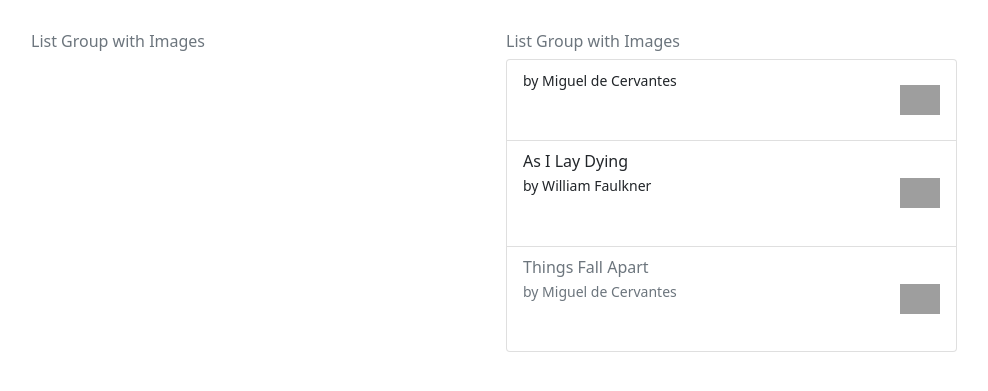
After one commit to justin-young5/justin-young5-github.io, a Django app: page /myJXN/events/ in a window 1280 px wide. The commit adds this page. Shown: the top 391 px of the page, without its empty margins (51-1039 px from the left). Run offline with Django 4.2, Linux system fonts and the light colour scheme; data comes from the database, SQL or seed files in the repository; both versions use the stored data as it was after the commit; parts of the project's set-up code (start-up, migrations or seed data) failed here and were passed over; some libraries are stand-ins or nearby versions; grey boxes are pictures that could not be loaded.

Commit message:
worked on cs

```diff
--- a/capstone2/myJXN/models.py
+++ b/capstone2/myJXN/models.py
@@ -25,7 +25,7 @@ class Type(models.Model):
 
 class Entry(models.Model):
     name = models.CharField(max_length=100, default='')
-    address = models.CharField(max_length=100, default=NULL)
+    address = models.CharField(max_length=300, default=NULL)
     description = models.CharField(max_length=200, default='')
     event = models.ForeignKey(Type, on_delete=models.RESTRICT)
     picture = models.ImageField(upload_to='images/', null=True, blank=True)
--- /dev/null
+++ b/capstone2/myJXN/static/dist/css/events.css
@@ -0,0 +1,6 @@
+body{
+    padding: 2rem 0rem;
+  }
+  .image-parent {
+    max-width: 40px;
+  }
--- /dev/null
+++ b/capstone2/myJXN/templates/events.html
@@ -0,0 +1,108 @@
+{% load static %}
+<!DOCTYPE html>
+<html lang="en">
+<head>
+    <meta charset="UTF-8">
+    <meta http-equiv="X-UA-Compatible" content="IE=edge">
+    <meta name="viewport" content="width=device-width, initial-scale=1.0">
+    <link href="{% static 'dist/css/events.css' %}" rel="stylesheet" />
+    <script src="https://cdn.jsdelivr.net/npm/vue/dist/vue.js"></script>
+    <script src="https://cdn.jsdelivr.net/npm/axios/dist/axios.min.js"></script>
+    <link href="https://cdn.jsdelivr.net/npm/bootstrap@5.0.0/dist/css/bootstrap.min.css" rel="stylesheet" integrity="sha384-wEmeIV1mKuiNpC+IOBjI7aAzPcEZeedi5yW5f2yOq55WWLwNGmvvx4Um1vskeMj0" crossorigin="anonymous">
+    <title>Document</title>
+</head>
+<body>
+    <div id="app">
+        <div class="container">
+            <div class="row">
+            <div class="col-12 col-sm-8 col-lg-5">
+                <h6 class="text-muted">List Group with Images</h6>
+                <ul class="list-group" v-for="os in nobj">
+                <a href="#" class="list-group-item list-group-item-action d-flex justify-content-between align-items-center">
+                    <div class="flex-column">
+                    ${os.description}
+                    <p><small>by Miguel de Cervantes</small></p>
+                    <span class="badge badge-info badge-pill"> 2 Copies in Stock</span>
+                    </div>
+                    <div class="image-parent">
+
+                    </div>
+                </a>
+                </ul>
+            </div>
+            <div class="col-12 col-sm-8 col-lg-5">
+                <h6 class="text-muted">List Group with Images</h6>
+                <ul class="list-group" >
+                <a href="#" class="list-group-item list-group-item-action d-flex justify-content-between align-items-center">
+                    <div class="flex-column">
+
+                    <p><small>by Miguel de Cervantes</small></p>
+                    <span class="badge badge-info badge-pill"> 2 Copies in Stock</span>
+                    </div>
+                    <div class="image-parent">
+                        <img src="https://s3.eu-central-1.amazonaws.com/bootstrapbaymisc/blog/24_days_bootstrap/don_quixote.jpg" class="img-fluid" alt="quixote">
+                    </div>
+                </a>
+                <a href="#" class="list-group-item list-group-item-action d-flex justify-content-between align-items-center">
+                    <div class="flex-column">
+                    As I Lay Dying
+                    <p><small>by William Faulkner</small></p>
+                    <span class="badge badge-primary badge-pill"> 5 Copies in Stock</span>
+                    </div>
+                    <div class="image-parent">
+                        <img src="https://s3.eu-central-1.amazonaws.com/bootstrapbaymisc/blog/24_days_bootstrap/as_I_lay.jpg" class="img-fluid" alt="lay">
+                    </div>
+                </a>
+                <a href="#" class="list-group-item list-group-item-action d-flex justify-content-between align-items-center disabled">
+                    <div class="flex-column">
+                    Things Fall Apart
+                    <p><small>by Miguel de Cervantes</small></p>
+                    <span class="badge badge-danger badge-pill"> 0 Copies in Stock</span>
+                    </div>
+                    <div class="image-parent">
+                        <img src="https://s3.eu-central-1.amazonaws.com/bootstrapbaymisc/blog/24_days_bootstrap/things_fall_apart.jpg" class="img-fluid" alt="things">
+                    </div>
+                </a>
+                </ul>
+            </div>
+            </div>
+        </div>
+      </div>
+    <script src="https://cdn.jsdelivr.net/npm/bootstrap@5.0.0/dist/js/bootstrap.bundle.min.js" integrity="sha384-p34f1UUtsS3wqzfto5wAAmdvj+osOnFyQFpp4Ua3gs/ZVWx6oOypYoCJhGGScy+8" crossorigin="anonymous"></script>
+    <script>
+        let app = new Vue({
+        el: '#app',
+        delimiters: ['${','}'],
+        data:{
+            message: 'hello world!',
+            djangoapi: [],
+            nobj: ''
+        },
+        methods:{
+            sayHello: function(){
+                console.log(this.message)
+            },
+            loadAPI: function(){
+                axios({
+                    methods: 'get',
+                    url: 'http://127.0.0.1:8000/myJXN/v1/',
+                }).then(response =>{
+                    this.djangoapi = response.data;
+                    for(let obj in this.djangoapi){
+                        let nobj = this.djangoapi[obj]
+                        console.log(nobj['description'])
+                    }
+                    })
+
+
+            },
+        },
+
+
+        created: function(){
+            this.loadAPI()
+        },
+    })
+    </script>
+</body>
+</html>
--- a/capstone2/myJXN/templates/index.html
+++ b/capstone2/myJXN/templates/index.html
@@ -11,6 +11,7 @@
         <link rel="icon" type="image/x-icon" href="assets/favicon.ico" />
         <!-- Core theme CSS (includes Bootstrap)-->
         <link href="{% static 'dist/css/styles.css' %}" rel="stylesheet" />
+
     </head>
     <body>
         <!-- Responsive navbar-->
--- a/capstone2/myJXN/urls.py
+++ b/capstone2/myJXN/urls.py
@@ -11,4 +11,5 @@ urlpatterns = [
     path('v1/', ListEntry.as_view()),
     path('v1/<int:pk>/', DetailEntry.as_view()),
     path('town/', views.town, name='town'),
+    path('events/', views.events, name='events'),
 ]
--- a/capstone2/myJXN/views.py
+++ b/capstone2/myJXN/views.py
@@ -18,6 +18,9 @@ class DetailEntry(generics.RetrieveUpdateDestroyAPIView):
 
 def town(request):
     return render(request, 'index.html')
+
+def events(request):
+    return render(request, 'events.html')
 
 
 def myview(request):
```
Also changed, not shown: capstone2/myJXN/static/dist/js/events.js (added, +49 -0 lines), capstone2/myJXN/static/myJXN/report.js (+28 -1 lines), capstone2/db.sqlite3, capstone2/media/images/capitol.jpg (added), capstone2/media/images/govmansion.jpg (added), capstone2/myJXN/migrations/0014_alter_entry_address.py (added), capstone2/myJXN/static/myJXN/IMG_0227.jpg (added), capstone2/myJXN/static/myJXN/capitol.jpg (added), 1 other file.
